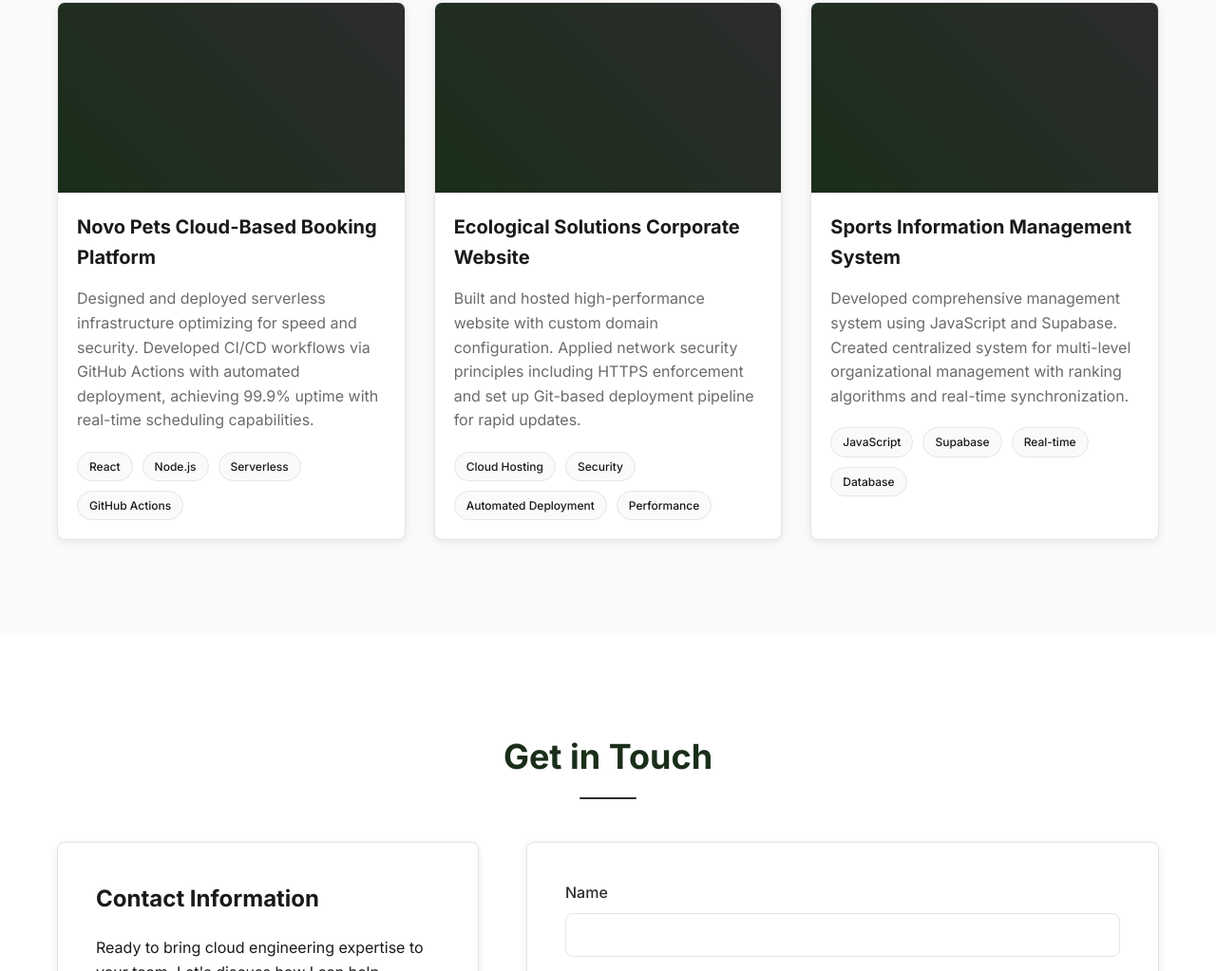
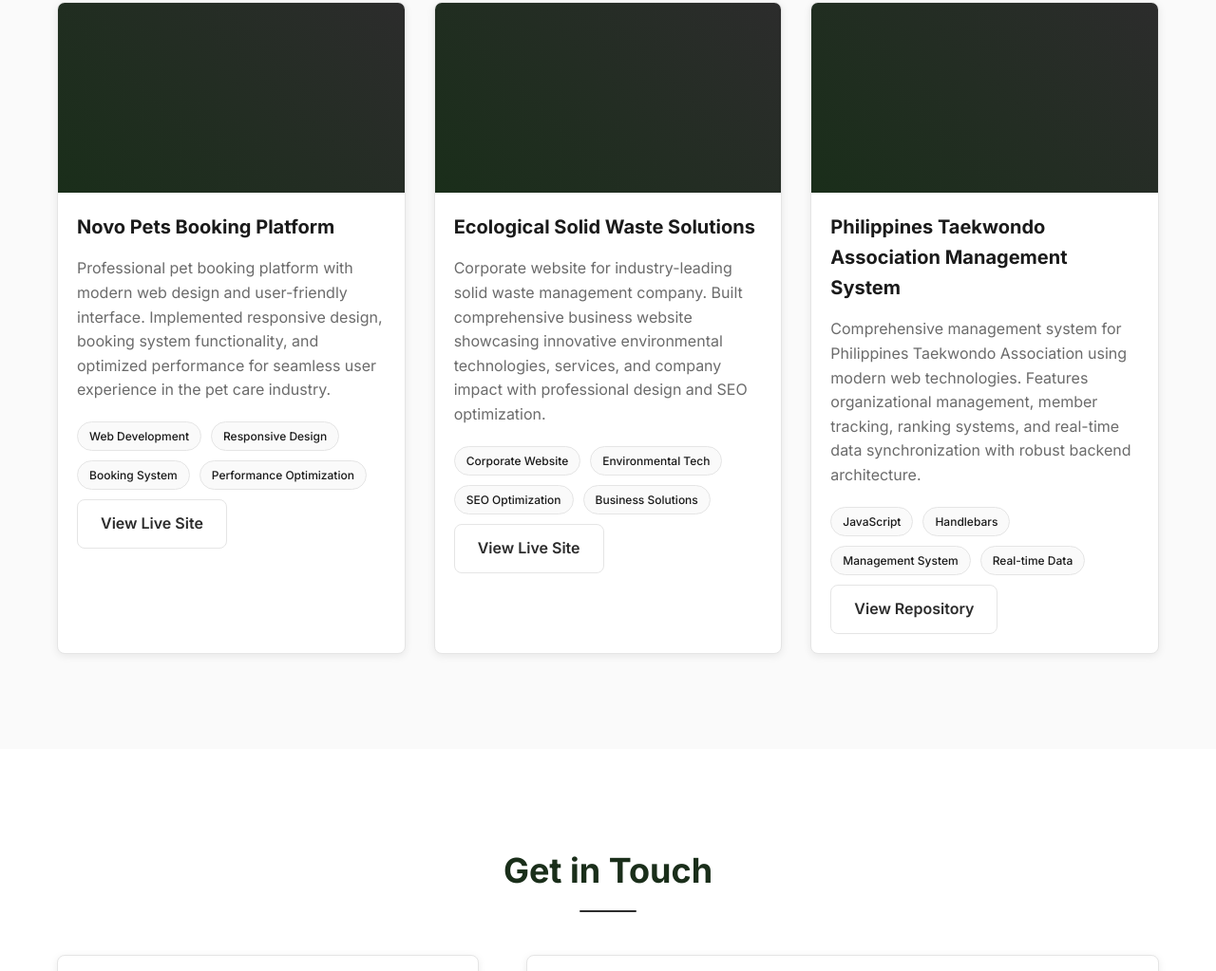
Before and after one commit to r1cko23/Portfolio, a website: page index.html in a window 1280 px wide. Shown: the part 4194-5217 px from the top of the page at 95% size. Drawn offline with Linux system fonts and the light colour scheme.

Commit message:
Update projects with real live URLs and accurate descriptions - Add live links to Novo Pets, Ecological Solutions, and PTA-MS - Include clickable project titles and View buttons - Update descriptions based on actual project content

```diff
--- a/index.html
+++ b/index.html
@@ -336,19 +336,33 @@
                 <div class="image-placeholder"></div>
               </div>
               <div class="project-content">
-                <h3>Novo Pets Cloud-Based Booking Platform</h3>
+                <h3>
+                  <a
+                    href="https://www.novopetsph.com/"
+                    target="_blank"
+                    style="color: inherit; text-decoration: none"
+                    >Novo Pets Booking Platform</a
+                  >
+                </h3>
                 <p>
-                  Designed and deployed serverless infrastructure optimizing for
-                  speed and security. Developed CI/CD workflows via GitHub
-                  Actions with automated deployment, achieving 99.9% uptime with
-                  real-time scheduling capabilities.
+                  Professional pet booking platform with modern web design and
+                  user-friendly interface. Implemented responsive design,
+                  booking system functionality, and optimized performance for
+                  seamless user experience in the pet care industry.
                 </p>
                 <div class="tags">
-                  <span>React</span>
-                  <span>Node.js</span>
-                  <span>Serverless</span>
-                  <span>GitHub Actions</span>
+                  <span>Web Development</span>
+                  <span>Responsive Design</span>
+                  <span>Booking System</span>
+                  <span>Performance Optimization</span>
                 </div>
+                <a
+                  href="https://www.novopetsph.com/"
+                  target="_blank"
+                  class="btn btn-secondary"
+                  style="margin-top: 1rem; display: inline-block"
+                  >View Live Site</a
+                >
               </div>
             </div>
             <div class="project-card">
@@ -356,19 +370,33 @@
                 <div class="image-placeholder"></div>
               </div>
               <div class="project-content">
-                <h3>Ecological Solutions Corporate Website</h3>
+                <h3>
+                  <a
+                    href="http://eco-solutions.ph/"
+                    target="_blank"
+                    style="color: inherit; text-decoration: none"
+                    >Ecological Solid Waste Solutions</a
+                  >
+                </h3>
                 <p>
-                  Built and hosted high-performance website with custom domain
-                  configuration. Applied network security principles including
-                  HTTPS enforcement and set up Git-based deployment pipeline for
-                  rapid updates.
+                  Corporate website for industry-leading solid waste management
+                  company. Built comprehensive business website showcasing
+                  innovative environmental technologies, services, and company
+                  impact with professional design and SEO optimization.
                 </p>
                 <div class="tags">
-                  <span>Cloud Hosting</span>
-                  <span>Security</span>
-                  <span>Automated Deployment</span>
-                  <span>Performance</span>
+                  <span>Corporate Website</span>
+                  <span>Environmental Tech</span>
+                  <span>SEO Optimization</span>
+                  <span>Business Solutions</span>
                 </div>
+                <a
+                  href="http://eco-solutions.ph/"
+                  target="_blank"
+                  class="btn btn-secondary"
+                  style="margin-top: 1rem; display: inline-block"
+                  >View Live Site</a
+                >
               </div>
             </div>
             <div class="project-card">
@@ -376,19 +404,34 @@
                 <div class="image-placeholder"></div>
               </div>
               <div class="project-content">
-                <h3>Sports Information Management System</h3>
+                <h3>
+                  <a
+                    href="https://github.com/Otisc0w/PTA-MS"
+                    target="_blank"
+                    style="color: inherit; text-decoration: none"
+                    >Philippines Taekwondo Association Management System</a
+                  >
+                </h3>
                 <p>
-                  Developed comprehensive management system using JavaScript and
-                  Supabase. Created centralized system for multi-level
-                  organizational management with ranking algorithms and
-                  real-time synchronization.
+                  Comprehensive management system for Philippines Taekwondo
+                  Association using modern web technologies. Features
+                  organizational management, member tracking, ranking systems,
+                  and real-time data synchronization with robust backend
+                  architecture.
                 </p>
                 <div class="tags">
                   <span>JavaScript</span>
-                  <span>Supabase</span>
-                  <span>Real-time</span>
-                  <span>Database</span>
+                  <span>Handlebars</span>
+                  <span>Management System</span>
+                  <span>Real-time Data</span>
                 </div>
+                <a
+                  href="https://github.com/Otisc0w/PTA-MS"
+                  target="_blank"
+                  class="btn btn-secondary"
+                  style="margin-top: 1rem; display: inline-block"
+                  >View Repository</a
+                >
               </div>
             </div>
           </div>
```
